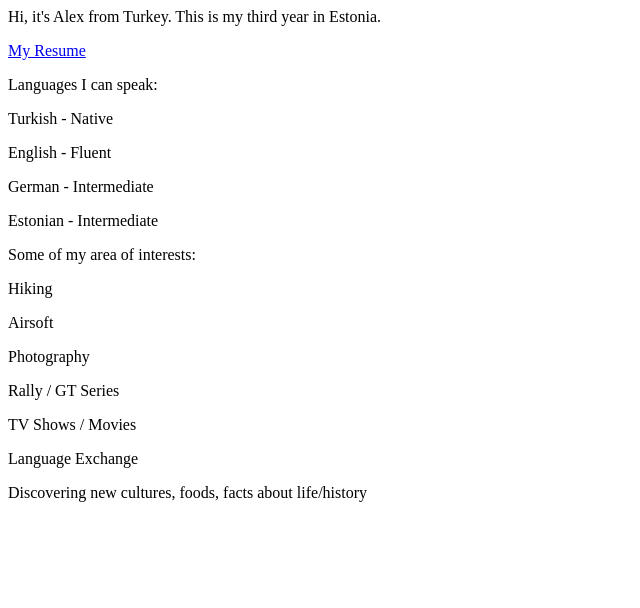
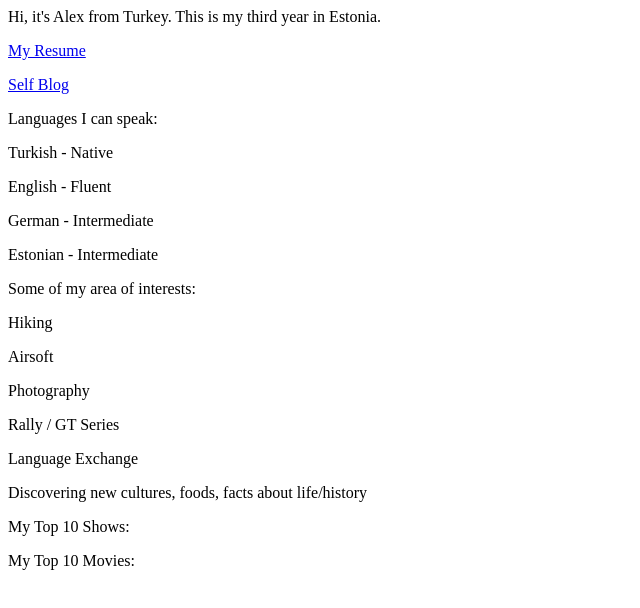
Before and after one commit to alxso/io, a plain HTML site: page index.html in a window 1280 px wide. Shown: the whole page, without its empty margins (0-640 px from the left). Drawn offline with Linux system fonts and the light colour scheme.

Commit message:
Update index.html

```diff
--- a/index.html
+++ b/index.html
@@ -2,6 +2,7 @@
 <p>
 <p><a href="https://alxso.github.io/cv/">My Resume</a>
 <p>
+<p><a href="https://alxso.github.io/blog/">Self Blog</a>
 <p>
 <p>Languages I can speak:
 <p>Turkish  - Native
@@ -15,6 +16,9 @@
 <p>Airsoft
 <p>Photography
 <p>Rally / GT Series
-<p>TV Shows / Movies
 <p>Language Exchange
 <p>Discovering new cultures, foods, facts about life/history
+
+<p>My Top 10 Shows:
+
+<p>My Top 10 Movies:
```
